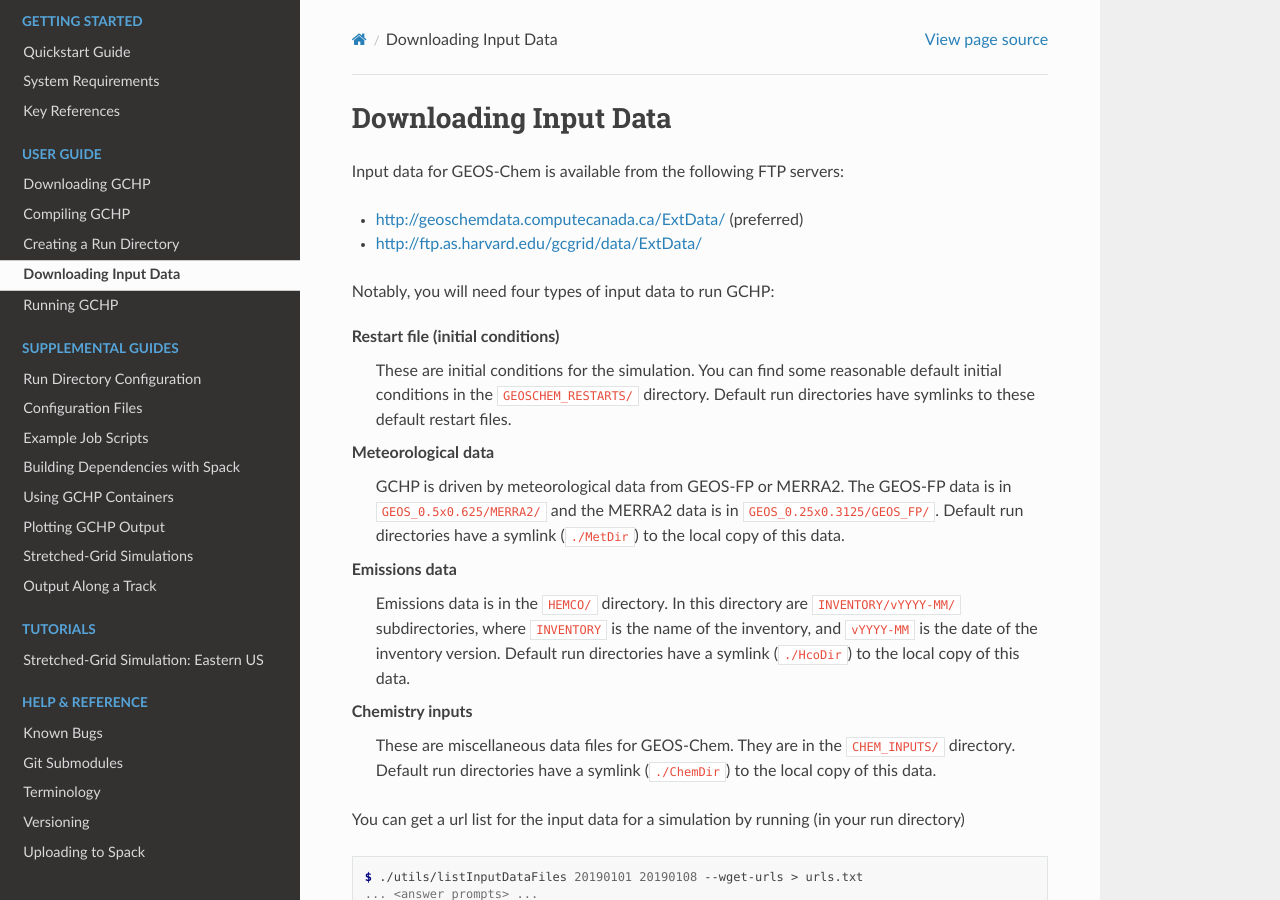
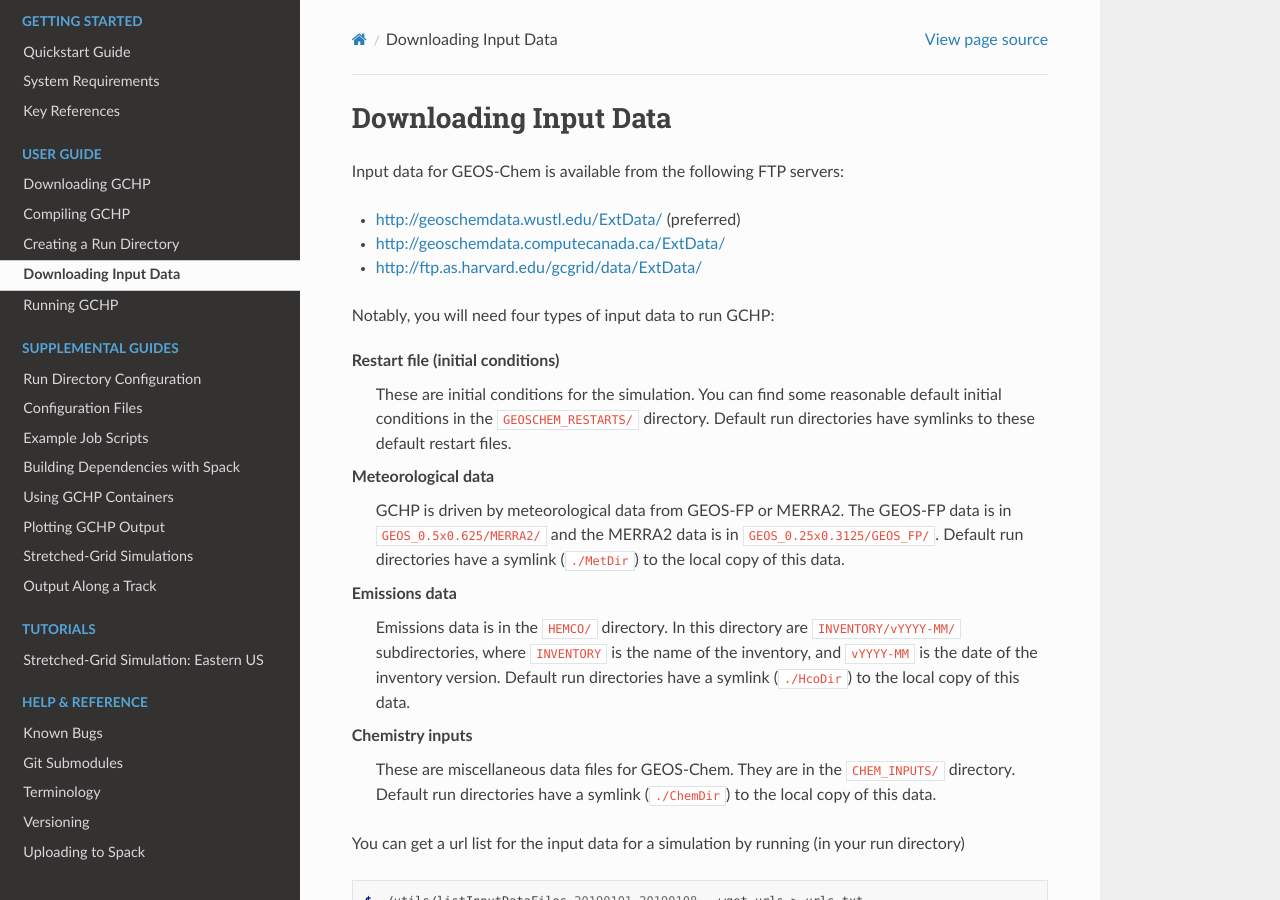
Before and after one commit to geoschem/GCHP, a Sphinx documentation site: the page built from docs/source/user-guide/getting-input-data.rst, in a window 1280 px wide and 900 px high. Built offline with Sphinx 7.4.7 and the Read the Docs theme 2.0.0, drawn with Linux system fonts in a browser that asks for light colours; pages that are not in the unit, such as notebooks, are missing from menus; some of the changed lines change nothing that is shown.

Commit message:
Updated recommended ExData mirror

```diff
--- a/docs/source/user-guide/getting-input-data.rst
+++ b/docs/source/user-guide/getting-input-data.rst
@@ -4,7 +4,8 @@
 
 Input data for GEOS-Chem is available from the following FTP servers:
 
-* http://geoschemdata.computecanada.ca/ExtData/ (preferred)
+* http://geoschemdata.wustl.edu/ExtData/ (preferred)
+* http://geoschemdata.computecanada.ca/ExtData/
 * http://ftp.as.harvard.edu/gcgrid/data/ExtData/
 
 Notably, you will need four types of input data to run GCHP:
```
